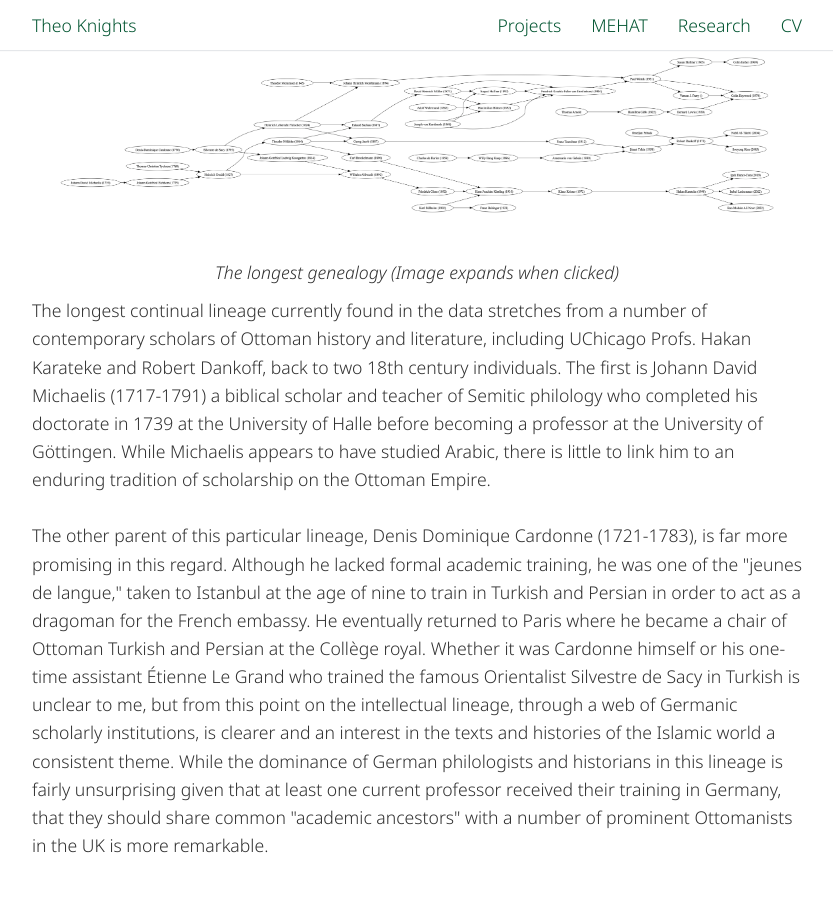
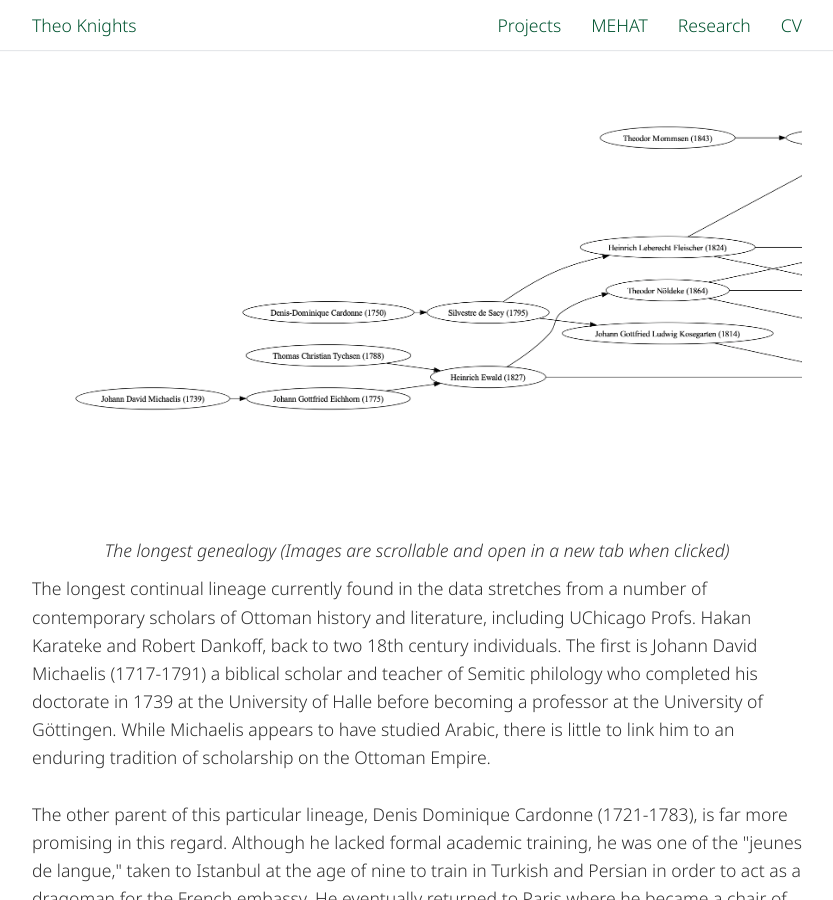
Before and after one commit to theoknights/theoknights.github.io, a Jekyll site: the page built from _pages/02_graph.html, in a window 1280 px wide and 900 px high, scrolled down 920 px. Shown: the whole window, without its empty margins (223-1056 px from the left). Built offline with Jekyll 4.4.1, drawn with Linux system fonts in a browser that asks for light colours.

Commit message:
view updates

```diff
--- a/_pages/02_graph.html
+++ b/_pages/02_graph.html
@@ -17,47 +17,74 @@
 All this said, I think a lot of interesting and surprising connections <code>&#8212;</code> and perhaps even intellectual debts or affinities <code>&#8212;</code> are revealed by looking at a visual representation of these relationships. The full visualization of the data is a bit unwieldy, so I focus below on a few of the more interesting academic lineages related to UChicago. However, the full <i>silsile</i> is available in a word searchable <a href="{{ site.url }}/pdfs/tabaqat.pdf">pdf</a> and also as an interactive display at the bottom of the page.
 <br>
 <h4>Results</h4>
-<div style="float: top;" class="desktoponly" id="container">
-  <img alt="longest tree" src="{{ site.url }}/images/longesttree.png"
-          width="100%" id="imgClickAndChangeLongest"   />
-</div>
-<div class="mobileonly" id="container">
-    <img src="{{ site.url }}/images/longesttree.png" style="max-width:100%;height:auto" />
+<div style="display: flex; justify-content: center; overflow-x: auto;">
+  <div class="desktoponly" style="max-width: 100%;">
+    <a href="{{ site.url }}/images/longesttree.png" target="_blank">
+      <img alt="longest tree" src="{{ site.url }}/images/longesttree.png"
+        style="max-height: 450px; width: auto; max-width: none;" />
+    </a>
+  </div>
+  <div class="mobileonly" style="max-width: 100%;">
+    <a href="{{ site.url }}/images/longesttree.png" target="_blank">
+      <img alt="longest tree" src="{{ site.url }}/images/longesttree.png"
+        style="max-height: 450px; width: auto; max-width: none;" />
+    </a>
+  </div>
 </div>
 <div class="center-text">
-<i>The longest genealogy (Image expands when clicked)</i>
+<i>The longest genealogy (Images are scrollable and open in a new tab when clicked)</i>
 </div>
 The longest continual lineage currently found in the data stretches from a number of contemporary scholars of Ottoman history and literature, including UChicago Profs. Hakan Karateke and Robert Dankoff, back to two 18th century individuals. The first is Johann David Michaelis (1717-1791) a biblical scholar and teacher of Semitic philology who completed his doctorate in 1739 at the University of Halle before becoming a professor at the University of Göttingen. While Michaelis appears to have studied Arabic, there is little to link him to an enduring tradition of scholarship on the Ottoman Empire.
 <br><br>
 The other parent of this particular lineage, Denis Dominique Cardonne (1721-1783), is far more promising in this regard. Although he lacked formal academic training, he was one of the "jeunes de langue," taken to Istanbul at the age of nine to train in Turkish and Persian in order to act as a dragoman for the French embassy. He eventually returned to Paris where he became a chair of Ottoman Turkish and Persian at the Collège royal. Whether it was Cardonne himself or his one-time assistant Étienne Le Grand who trained the famous Orientalist Silvestre de Sacy in Turkish is unclear to me, but from this point on the intellectual lineage, through a web of Germanic scholarly institutions, is clearer and an interest in the texts and histories of the Islamic world a consistent theme. While the dominance of German philologists and historians in this lineage is fairly unsurprising given that at least one current professor received their training in Germany, that they should share common "academic ancestors" with a number of prominent Ottomanists in the UK is more remarkable.
-<div style="float: top;" class="desktoponly" id="container">
-  <img alt="tree for Cornell Fleischer and John Woods" src="{{ site.url }}/images/fleischerwoodsfocus.png"
-          width="100%" id="imgClickAndChangeFleischer"/>
-</div>
-<div class="mobileonly" id="container">
-    <img src="{{ site.url }}/images/fleischerwoodsfocus.png" style="max-width:100%;height:auto" />
+<div style="display: flex; justify-content: center; overflow-x: auto;">
+  <div class="desktoponly" style="max-width: 100%;">
+    <a href="{{ site.url }}/images/fleischerwoodsfocus.png" target="_blank">
+      <img alt="longest tree" src="{{ site.url }}/images/fleischerwoodsfocus.png"
+        style="max-height: 1050px; width: auto; max-width: none;" />
+    </a>
+  </div>
+  <div class="mobileonly" style="max-width: 100%;">
+    <a href="{{ site.url }}/images/fleischerwoodsfocus.png" target="_blank">
+      <img alt="longest tree" src="{{ site.url }}/images/fleischerwoodsfocus.png"
+        style="max-height: 1050px; width: auto; max-width: none;" />
+    </a>
+  </div>
 </div>
 <div class="center-text">
 <i>Lineage for Profs. Cornell Fleischer and John Woods</i>
 </div>
 Some academic lineages are more well known. In a recent piece for the journal <a href='https://dergipark.org.tr/tr/download/article-file/3140365'><i>Kadim</i></a> in the wake of the untimely passing of Prof. Cornell Fleischer, Emeritus Professor John Woods recalled the connection between their shared advisor Martin Dickson and the famed historian, Turkologist, and Bashkir revolutionary Zeki Velidi Togan who came to hold the important Chair of Turkish History at Istanbul University. More research is obviously needed to flesh out the academic lineages of Togan and Dickson.
-<div style="float: top;" class="desktoponly" id="container">
-  <img alt="late Ottoman tree" src="{{ site.url }}/images/shisslerfocus.png"
-          width="100%" id="imgClickAndChangeShissler"/>
+<div style="display: flex; justify-content: center; overflow-x: auto;">
+  <div class="desktoponly" style="max-width: 100%;">
+    <a href="{{ site.url }}/images/shisslerfocus.png" target="_blank">
+      <img alt="longest tree" src="{{ site.url }}/images/shisslerfocus.png"
+        style="max-height: 875px; width: auto; max-width: none;" />
+    </a>
+  </div>
+  <div class="mobileonly" style="max-width: 100%;">
+    <a href="{{ site.url }}/images/shisslerfocus.png" target="_blank">
+      <img alt="longest tree" src="{{ site.url }}/images/shisslerfocus.png"
+        style="max-height: 875px; width: auto; max-width: none;" />
+    </a>
+  </div>
 </div>
-<div class="mobileonly" id="container">
-  <img src="{{ site.url }}/images/shisslerfocus.png" style="max-width:100%;height:auto" />
-</div>
-<div class="center-text">
   <i>A Late Ottoman Lineage</i>
 </div>
 Another lineage, which began by focusing on a set of late Ottoman historians trained by Prof. Holly Shissler, quickly expands to include a number of prominent names working not only in Ottoman studies, but Iranian history, early Islam, and the intellectual history of Islam. Again, Thomas Walker Andrew's lack of formal training and a dearth of readily available information about Lewis Victor Thomas makes it difficult to uncover earlier nodes in this tree.
-<div style="float: top;" class="desktoponly" id="container">
-  <img alt="UChicago tree" src="{{ site.url }}/images/uchicagotree.png"
-          width="100%" id="imgClickAndChangeUChicago"/>
-</div>
-<div class="mobileonly" id="container">
-  <img src="{{ site.url }}/images/uchicagotree.png" style="max-width:100%;height:auto" />
+<div style="display: flex; justify-content: center; overflow-x: auto;">
+  <div class="desktoponly" style="max-width: 100%;">
+    <a href="{{ site.url }}/images/uchicagotree.png" target="_blank">
+      <img alt="longest tree" src="{{ site.url }}/images/uchicagotree.png"
+        style="max-height: 1260px; width: auto; max-width: none;" />
+    </a>
+  </div>
+  <div class="mobileonly" style="max-width: 100%;">
+    <a href="{{ site.url }}/images/uchicagotree.png" target="_blank">
+      <img alt="longest tree" src="{{ site.url }}/images/uchicagotree.png"
+        style="max-height: 1260px; width: auto; max-width: none;" />
+    </a>
+  </div>
 </div>
 <div class="center-text">
   <i>The UChicago NELC Tree</i>
```
Also changed, not shown: 3 other files.
